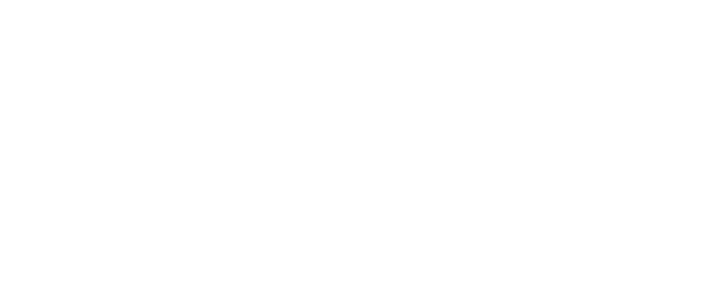
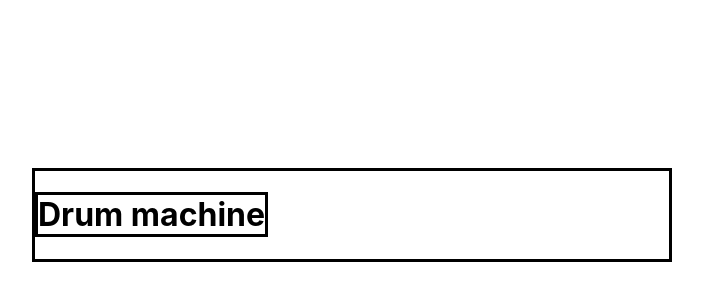
Before and after one commit to koookee/Drum-Machine, a React (Create React App) app: page / in a window 1280 px wide. Shown: the part 24-324 px from the top of the page, without its empty margins (288-991 px from the left). Built offline with nearby package versions, Linux system fonts and the light colour scheme.

Commit message:
Added drum machine container using flexbox

```diff
--- a/public/index.html
+++ b/public/index.html
@@ -27,8 +27,10 @@
     <title>React App</title>
   </head>
   <body>
+    <script src="https://cdn.freecodecamp.org/testable-projects-fcc/v1/bundle.js"></script>
     <noscript>You need to enable JavaScript to run this app.</noscript>
     <div id="root"></div>
+
     <!--
       This HTML file is a template.
       If you open it directly in the browser, you will see an empty page.
--- a/src/App.js
+++ b/src/App.js
@@ -1,9 +1,16 @@
 import React from 'react';
 import './App.css';
+import DrumMachine from './Components/DrumMachine.js'
 
 function App() {
+  //Displays the flexbox close to the center of the page
+  let flexDisplay = {
+    margin:"15% auto",
+    width:"50%"
+  }
   return (
-    <div>
+    <div style={flexDisplay}>
+    <DrumMachine />
     </div>
   );
 }
--- /dev/null
+++ b/src/Components/DrumMachine.js
@@ -0,0 +1,19 @@
+import React from 'react';
+
+class DrumMachine extends React.Component{
+  constructor(){
+    super();
+    this.state = {};
+  }
+  render(){
+    let borderAround = {borderStyle:"solid"} //Just to see flex child containers
+    let drumMachineDisplay = {display:"flex",borderStyle:"solid"};
+    return(
+      <div id="drum-machine" style={drumMachineDisplay}>
+      <h1 style={borderAround}>Drum machine</h1>
+      </div>
+    )
+  }
+}
+
+export default DrumMachine;
```
